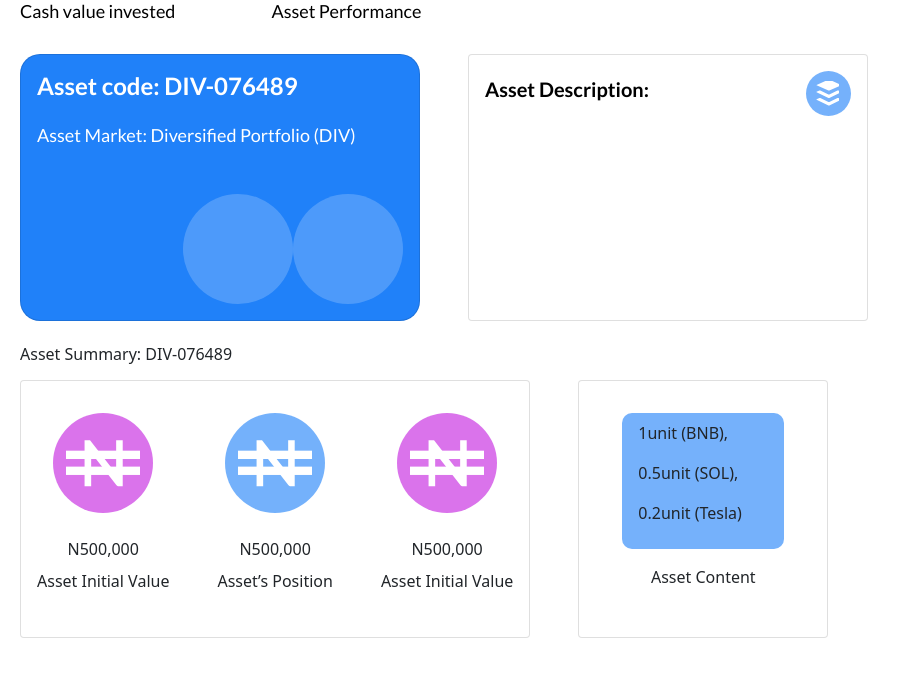
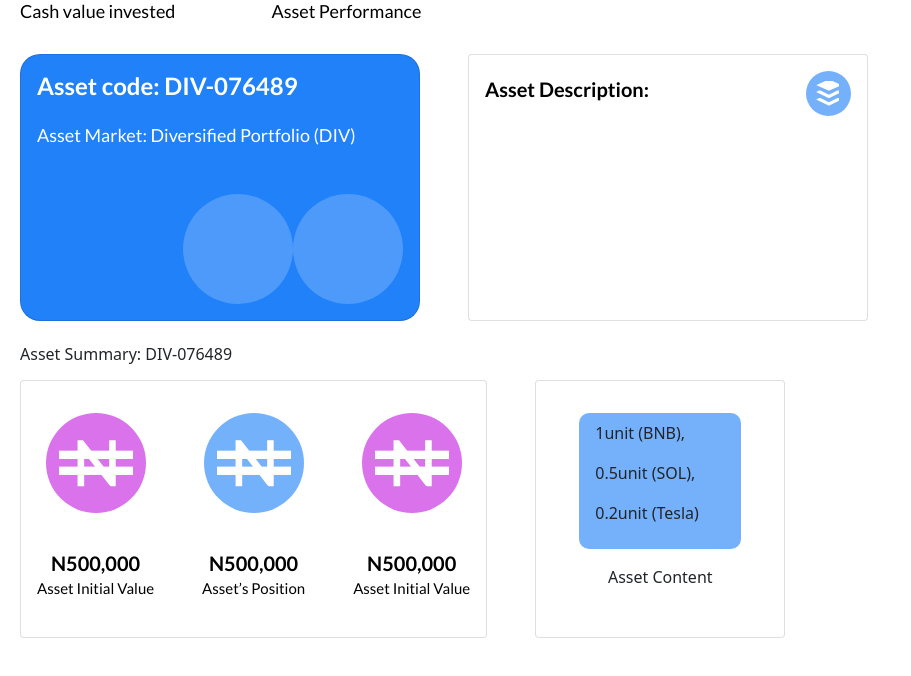
Before and after one commit to Dreezy305/HuntersWall, a Next.js app: page /portfolio in a window 1280 px wide. Both pictures are taken after a click on the element "Asset Performance". Shown: the top 676 px of the page, without its empty margins (0-911 px from the left). Built offline with nearby package versions, Linux system fonts and the light colour scheme; no server answers.

Commit message:
asset description and cards

```diff
--- a/components/assetPerformance.js
+++ b/components/assetPerformance.js
@@ -52,7 +52,7 @@ function AssetPerformance() {
                 <div className="d-flex flex-column mt-3 me-5">
                   <div className="iconBox1 mb-3 m-auto" />
                   <div className="d-flex flex-column text-justify">
-                    <ul className="list-unstyled text-center">
+                    <ul className="list-unstyled text-center assetList mt-3">
                       <li className="my-2">N500,000</li>
                       <li className="my-2">Asset Initial Value</li>
                     </ul>
@@ -63,7 +63,7 @@ function AssetPerformance() {
                 <div className="d-flex flex-column mt-3 me-5">
                   <div className="iconBox2 mb-3 m-auto" />
                   <div className="d-flex flex-column text-justify">
-                    <ul className="list-unstyled text-center">
+                    <ul className="list-unstyled text-center assetList mt-3">
                       <li className="my-2">N500,000</li>
                       <li className="my-2">Asset’s Position</li>
                     </ul>
@@ -74,7 +74,7 @@ function AssetPerformance() {
                 <div className="d-flex flex-column mt-3">
                   <div className="iconBox1 mb-3 m-auto" />
                   <div className="d-flex flex-column text-justify">
-                    <ul className="list-unstyled text-center">
+                    <ul className="list-unstyled text-center assetList mt-3">
                       <li className="my-2">N500,000</li>
                       <li className="my-2">Asset Initial Value</li>
                     </ul>
--- a/styles/portfolio.scss
+++ b/styles/portfolio.scss
@@ -150,3 +150,24 @@
   background: #75b1fb;
   border-radius: 10px;
 }
+
+.assetList {
+  li {
+    &:nth-child(1) {
+      font-family: Lato;
+      font-style: normal;
+      font-weight: 600;
+      font-size: 20px;
+      line-height: 20px;
+      color: #000000;
+    }
+    &:nth-child(2) {
+      font-family: Lato;
+      font-style: normal;
+      font-weight: normal;
+      font-size: 15px;
+      line-height: 15px;
+      color: #000000;
+    }
+  }
+}
```
